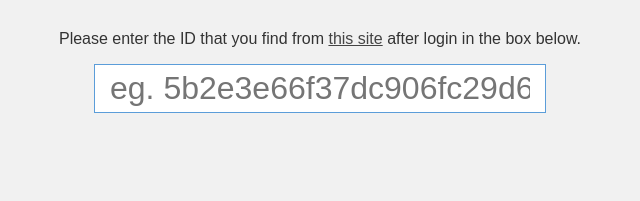
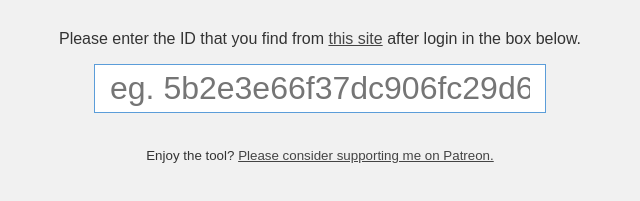
Before and after one commit to aidenwallis/nowplaying, a plain HTML site: page index.html in a window 1280 px wide. Shown: the part 285-486 px from the top of the page, without its empty margins (320-960 px from the left). Drawn offline with Linux system fonts and the light colour scheme; a web font is replaced by a local one.

Commit message:
Update index.html

```diff
--- a/index.html
+++ b/index.html
@@ -80,6 +80,7 @@
         <form id="form">
             <input type="text" id="input" placeholder="eg. 5b2e3e66f37dc906fc29d608" class="smol-boi" autofocus="autofocus">
         </form>
+        <p><small>Enjoy the tool? <a href="https://www.patreon.com/AidenWallis">Please consider supporting me on Patreon.</a></small></p>
     </div>
     <script>
         document.getElementById('form').onsubmit = function() {
```
